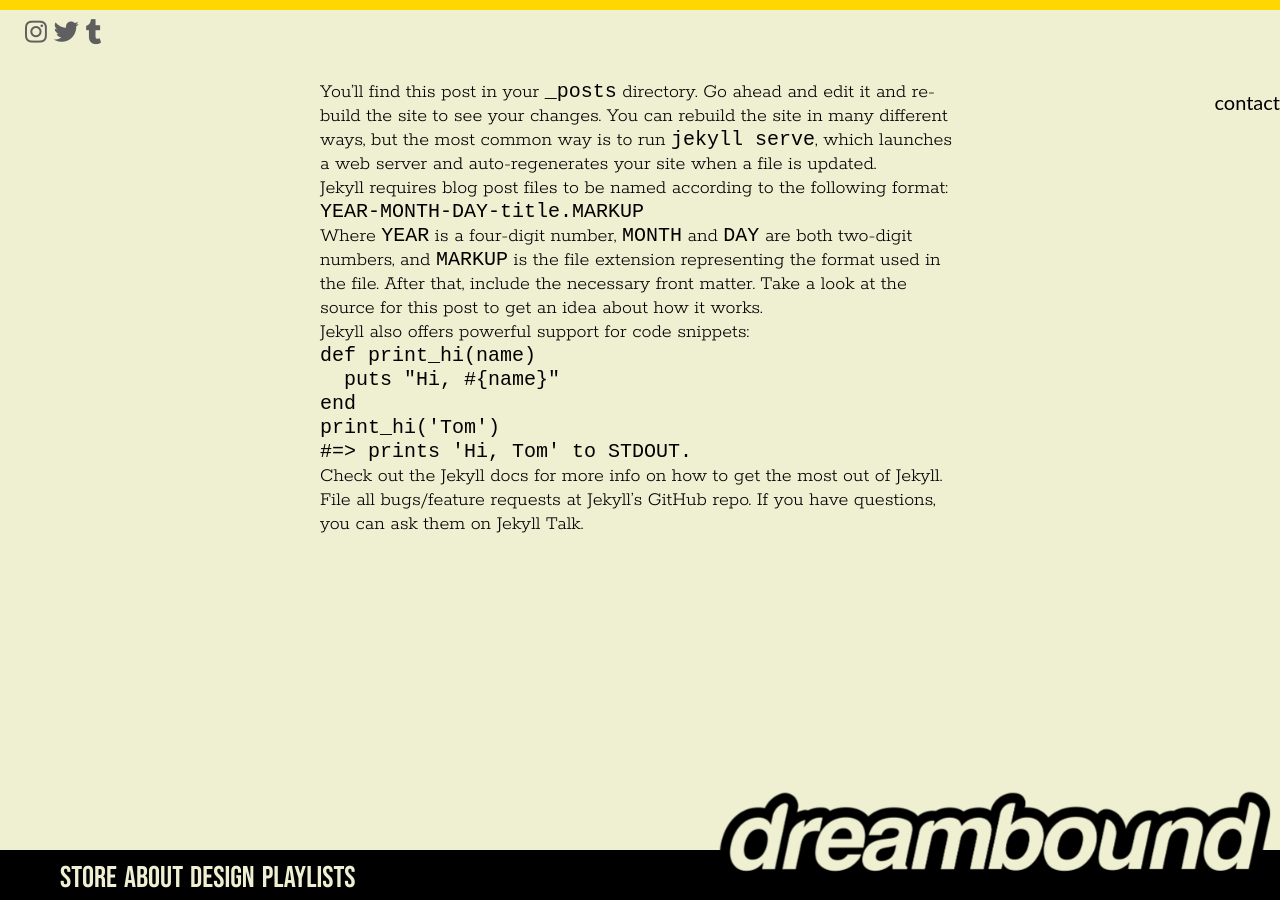
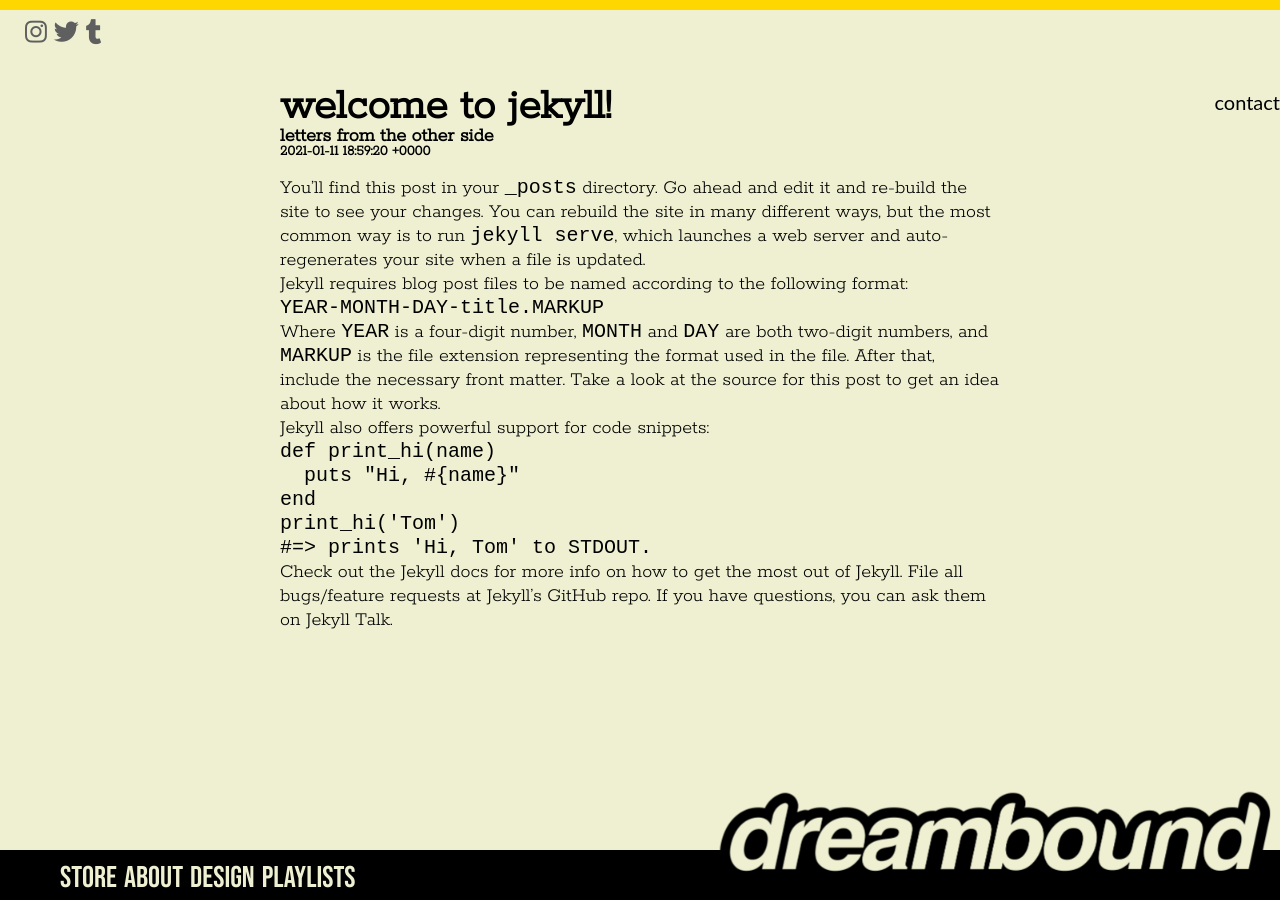
Before and after one commit to dreamboundspace/jekyllstuff, a Jekyll site: the page built from _posts/2021-01-11-welcome-to-jekyll.markdown, in a window 1280 px wide. Built offline with Jekyll 4.4.1, drawn with Linux system fonts in a browser that asks for light colours; nearby versions of some CDN libraries.

Commit message:
blog css begins

```diff
--- a/_layouts/default.html
+++ b/_layouts/default.html
@@ -44,8 +44,7 @@
 <div id="contact"><a href="https://dreamboundspace.github.io/Contact.html">contact</a></div>
 
 
-
-<div class="blogsections">
+<div class="posts">
 	{{ content }}
 </div>
 
--- /dev/null
+++ b/_layouts/posts.html
@@ -0,0 +1,13 @@
+---
+layout: default
+---
+<div class="posts">
+    <div class="posttitles">
+        {{ page.title }}
+        <div class="posttag">{{ page.tag }}</div>
+	    <div class="postdate">{{ page.date }}</div>
+    </div>
+    <div class="blogsections">
+	    {{ content }}
+    </div>
+</div>
--- a/_posts/2021-01-11-welcome-to-jekyll.markdown
+++ b/_posts/2021-01-11-welcome-to-jekyll.markdown
@@ -1,8 +1,8 @@
 ---
-layout: default
-title:  "Welcome to Jekyll!"
+layout: posts
+title:  "welcome to jekyll!"
 date:   2021-01-11 13:59:20 -0500
-categories: jekyll update
+tag: letters from the other side
 ---
 You’ll find this post in your `_posts` directory. Go ahead and edit it and re-build the site to see your changes. You can rebuild the site in many different ways, but the most common way is to run `jekyll serve`, which launches a web server and auto-regenerates your site when a file is updated.
 
--- a/assets/css/blogstyles.css
+++ b/assets/css/blogstyles.css
@@ -1,14 +1,34 @@
-.blogsections {
-    font-family: 'Rokkitt', serif;
-    margin: auto;
-}
 @media screen and (min-width: 975px) {
-    div.blogsections {
-      width: 50%;
+    div.posts {
+      width: 75%;
     }
   }
  @media screen and (max-width: 974px) {
-    div.blogsections {
+    div.posts {
       width: 90%;
     }
 }
+.posts {
+    margin: auto;
+    font-family: 'Rokkitt', serif;
+}
+.posttitles {
+    font-family: 'Rokkitt', serif;
+    margin: auto;
+    font-weight: bolder;
+    font-size: 45px;
+    padding-bottom: 15px;
+}
+.posttag {
+    margin-top: -10px;
+    font-size: 20px;
+    font-weight: bold;
+}
+.postdate {
+    margin-top: -5px;
+    font-size: 15px;
+    font-weight: bold;
+}
+.blogsections {
+    font-family: 'Rokkitt', serif;
+}
```
Also changed, not shown: _posts/2021-01-12-post.md (+2 -2 lines), 1 other file.
